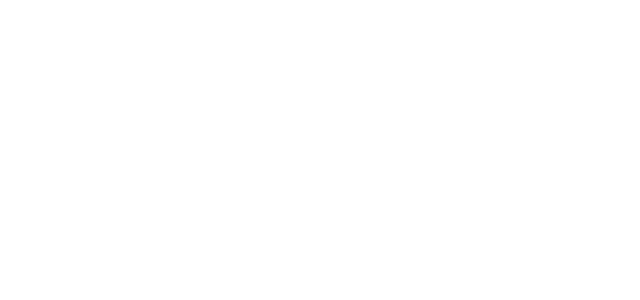
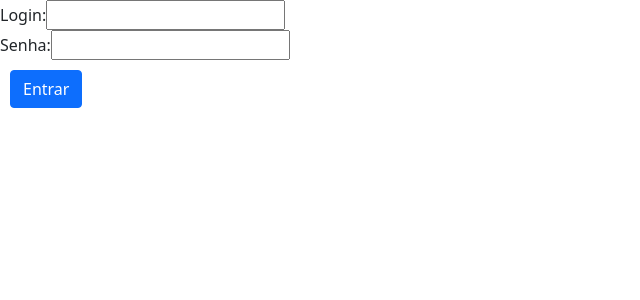
Before and after one commit to felipebiermann/react-crud-project2, a React (Create React App) app: page /edit-profile/1 in a window 1280 px wide. Before the commit this address had no page. Shown: the top 300 px of the page, without its empty margins (0-640 px from the left). Built offline with nearby package versions, Linux system fonts and the light colour scheme.

Commit message:
create ok, reade ok and delete ok.

```diff
--- a/src/App.js
+++ b/src/App.js
@@ -1,6 +1,8 @@
 import { Routes, Route } from "react-router-dom";
 import { Home } from "./Pages/Home";
 import { LoginPage } from "./Pages/LoginPage";
+import { DetailsPage } from "./Pages/DetailsPage";
+import { EditProfile } from "./Pages/EditProfile";
 
 function App() {
   return (
@@ -8,6 +10,8 @@ function App() {
       <Routes>
         <Route path="/" element={<Home />} />
         <Route path="/login-page" element={<LoginPage />} />
+        <Route path="/profile/:_id" element={<DetailsPage />} />
+        <Route path="/edit-profile/:_id" element={<EditProfile />} />
       </Routes>
     </>
   );
--- /dev/null
+++ b/src/Pages/DetailsPage/index.js
@@ -0,0 +1,55 @@
+import { useParams, useNavigate } from "react-router-dom";
+import axios from "axios";
+import { useState, useEffect } from "react";
+import { Link } from "react-router-dom";
+
+export function DetailsPage() {
+  const { _id } = useParams();
+  const [loginPage, setLoginPage] = useState([]);
+  const navigate = useNavigate();
+  console.log(loginPage);
+
+  useEffect(() => {
+    async function fetchLoginPage() {
+      try {
+        const response = await axios.get(
+          `https://ironrest.herokuapp.com/react-crud-project2/${_id}`
+        );
+
+        setLoginPage(response.data);
+      } catch (err) {
+        console.log(err);
+      }
+    }
+    fetchLoginPage();
+  }, []);
+  async function handleDelete() {
+    try {
+      await axios.delete(
+        `https://ironrest.herokuapp.com/react-crud-project2/${_id}`
+      );
+
+      navigate("/");
+    } catch (error) {
+      console.log(error);
+    }
+  }
+
+  return (
+    <>
+      <h1>Perfil {loginPage.user}</h1>
+      <ul>
+        <li>Login: {loginPage.user}</li>
+        <li>Password: {loginPage.password}</li>
+      </ul>
+      {
+        <Link to={`/edit-profile/${_id}`} className="btn btn-primary">
+          Editar Perfil
+        </Link>
+      }
+      <button className="btn btn-danger" onClick={handleDelete}>
+        Deletar Perfil
+      </button>
+    </>
+  );
+}
--- /dev/null
+++ b/src/Pages/EditProfile/index.js
@@ -0,0 +1,69 @@
+import { useState, useEffect } from "react";
+import axios from "axios";
+import { useNavigate, useParams } from "react-router-dom";
+// import { Toaster, toast } from "react-hot-toast";
+
+export function EditProfile() {
+  const navigate = useNavigate();
+  const [form, setForm] = useState({
+    user: "",
+    password: "",
+  });
+  console.log(form);
+
+  function handleChange(e) {
+    e.preventDefault();
+
+    setForm({ ...form, [e.target.name]: e.target.value });
+    console.log(form);
+  }
+
+  async function handleSubmit(e) {
+    e.preventDefault();
+    try {
+      await axios.post(
+        "https://ironrest.herokuapp.com/react-crud-project2",
+        form
+      );
+
+      navigate("/");
+    } catch (err) {
+      console.log(err);
+    }
+  }
+
+  return (
+    <>
+      <div>
+        <form onSubmit={handleSubmit}>
+          <label htmlFor="user-input">Login:</label>
+          <input
+            type="string"
+            name="user"
+            onChange={handleChange}
+            value={form.user}
+            id="user-input"
+          />
+          <br />
+          <label htmlFor="password-input">Senha:</label>
+          <input
+            type="password"
+            name="password"
+            onChange={handleChange}
+            value={form.password}
+            id="password-input"
+          />
+
+          <button
+            className="btn btn-primary d-flex flex-column"
+            onClick={handleSubmit}
+            type="submit"
+            style={{ margin: "10px" }}
+          >
+            Entrar
+          </button>
+        </form>
+      </div>
+    </>
+  );
+}
--- a/src/components/Cards/index.js
+++ b/src/components/Cards/index.js
@@ -30,7 +30,7 @@ export function Cards(props) {
             }}
           >{`Acesso: ${props.user}`}</h5>
 
-          <Link to={`/login/${props._id}`} className="btn btn-primary">
+          <Link to={`/profile/${props.id}`} className="btn btn-primary">
             Acessar Perfil!
           </Link>
         </div>
```
